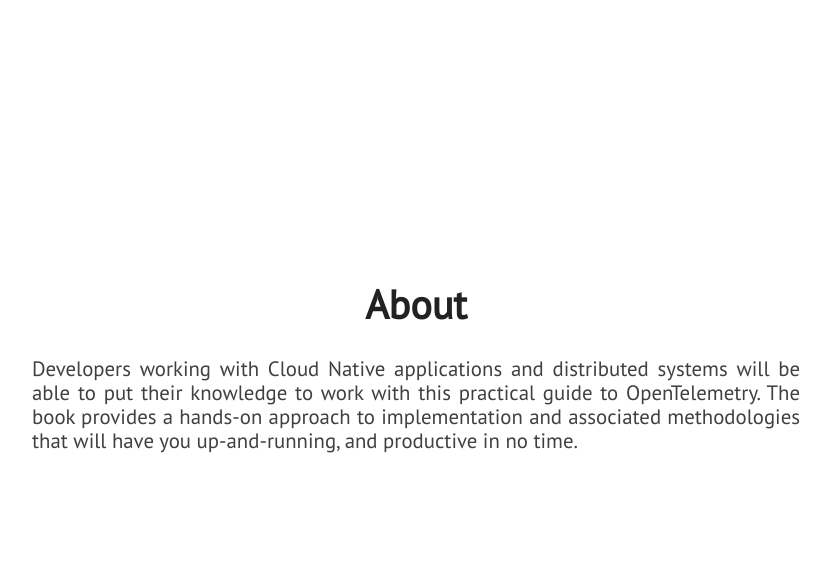
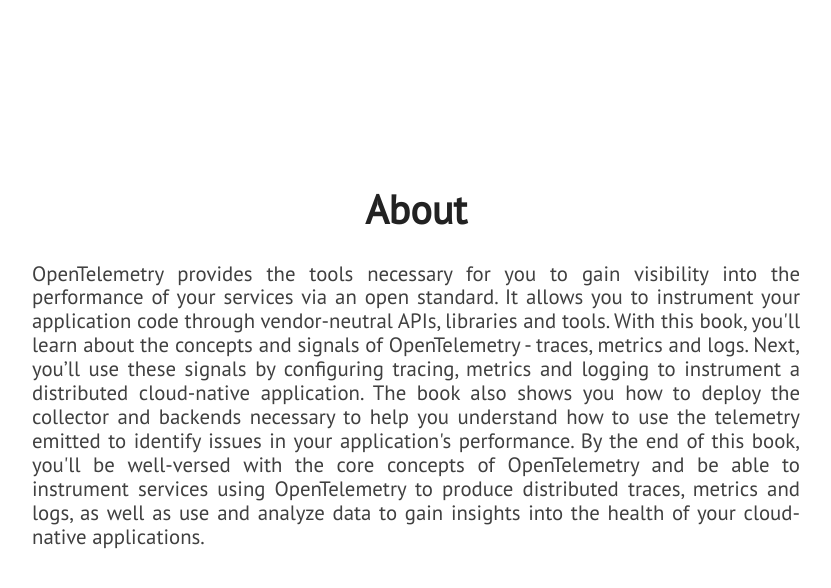
Before and after one commit to codeboten/symmetrical-octo-garbanzo, a Jekyll site: the page built from index.html, in a window 1280 px wide and 900 px high, scrolled down 1048 px. Shown: the top 588 px of the window, without its empty margins (224-1055 px from the left). Built offline with Jekyll 4.4.1, drawn with Linux system fonts in a browser that asks for light colours; nearby versions of some CDN libraries.

Commit message:
update about

```diff
--- a/_includes/about.html
+++ b/_includes/about.html
@@ -3,7 +3,11 @@
         <div id="about-text">
             <div class="section-heading">About</div>
             <p class="paragraph-text justify-text">
-                Developers working with Cloud Native applications and distributed systems will be able to put their knowledge to work with this practical guide to OpenTelemetry. The book provides a hands-on approach to implementation and associated methodologies that will have you up-and-running, and productive in no time.
+                OpenTelemetry provides the tools necessary for you to gain visibility into the performance of your services via an open standard. It allows you to instrument your application code through vendor-neutral APIs, libraries and tools.
+
+                With this book, you'll learn about the concepts and signals of OpenTelemetry - traces, metrics and logs. Next, you’ll use these signals by configuring tracing, metrics and logging to instrument a distributed cloud-native application. The book also shows you how to deploy the collector and backends necessary to help you understand how to use the telemetry emitted to identify issues in your application's performance.
+
+                By the end of this book, you'll be well-versed with the core concepts of OpenTelemetry and be able to instrument services using OpenTelemetry to produce distributed traces, metrics and logs, as well as use and analyze data to gain insights into the health of your cloud-native applications.
             </p>
         </div>
     </section>
```
